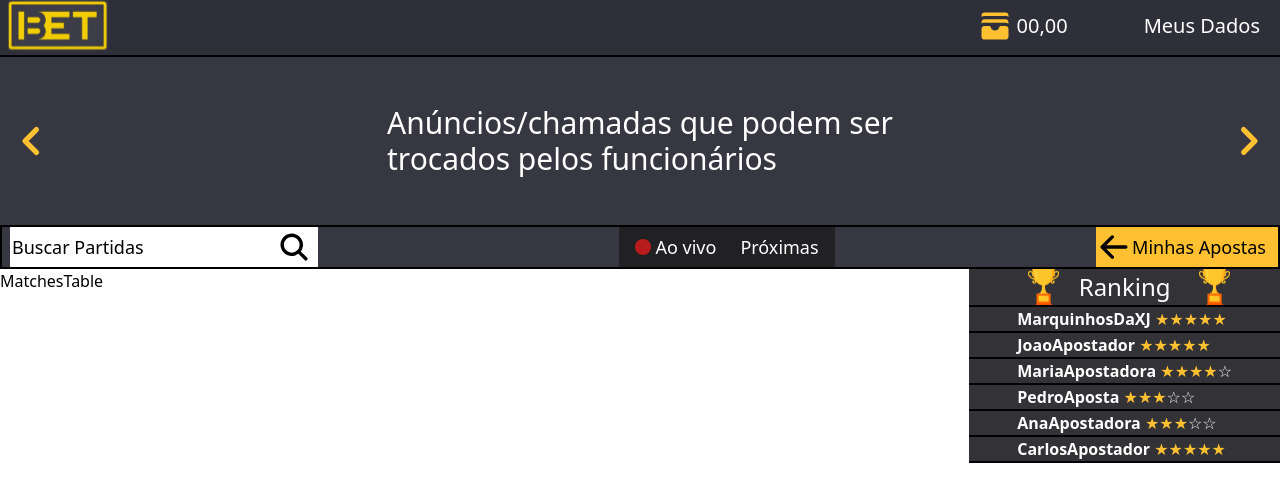
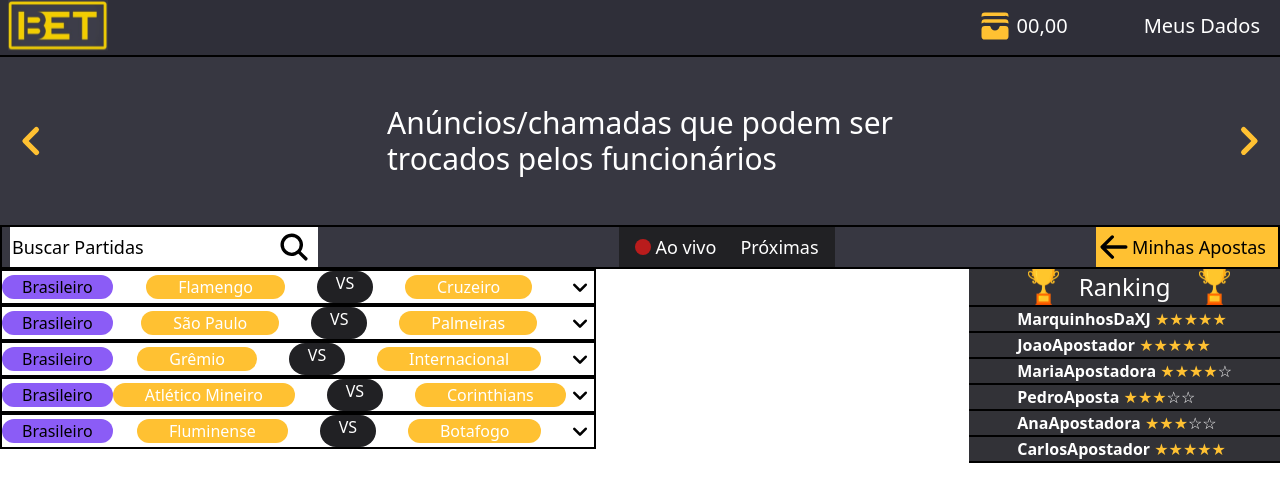
Before and after one commit to AnesioSousa/ibet-react-ts, a React (Vite) app: page / in a window 1280 px wide. Shown: the top 502 px of the page. Built offline with nearby package versions, Linux system fonts and the light colour scheme.

Commit message:
:construction: implementação da tabela de partidas

```diff
--- a/src/components/MatchesTable.tsx
+++ b/src/components/MatchesTable.tsx
@@ -1,7 +1,36 @@
-import React from "react";
+import { ChevronDownIcon } from "@heroicons/react/16/solid";
+import matchs from "../data/matchs-data.js";
 
-const MatchesTable = () => {
-  return <div>MatchesTable</div>;
+type Partida = {
+  id: number;
+  timeDaCasa: string;
+  timeVisitante: string;
+  campeonato: string;
 };
 
+function MatchesTable() {
+  const matchList = matchs.map((partida: Partida) => (
+    <li key={partida.id}>
+      <button className="w-full border-2 border-black flex items-center justify-between">
+        <button className="rounded-xl px-5 bg-violet-500 hover:bg-violet-600 active:bg-violet-700 focus:outline-none focus:ring focus:ring-violet-300">
+          {partida.campeonato}
+        </button>
+        <div className="flex items-center ">
+          <button className="px-8 rounded-2xl bg-secondary-500 text-white">
+            {partida.timeDaCasa}
+          </button>
+          <span className="place-self-center text-white h-8 w-14 rounded-2xl inline-block mx-8 bg-primary-700">
+            VS
+          </span>
+          <button className="px-8 rounded-2xl bg-secondary-500 text-white">
+            {partida.timeVisitante}
+          </button>
+        </div>
+        <ChevronDownIcon className="h-7 w-7 text-black" />
+      </button>
+    </li>
+  ));
+  return <ul>{matchList}</ul>;
+}
+
 export default MatchesTable;
```
